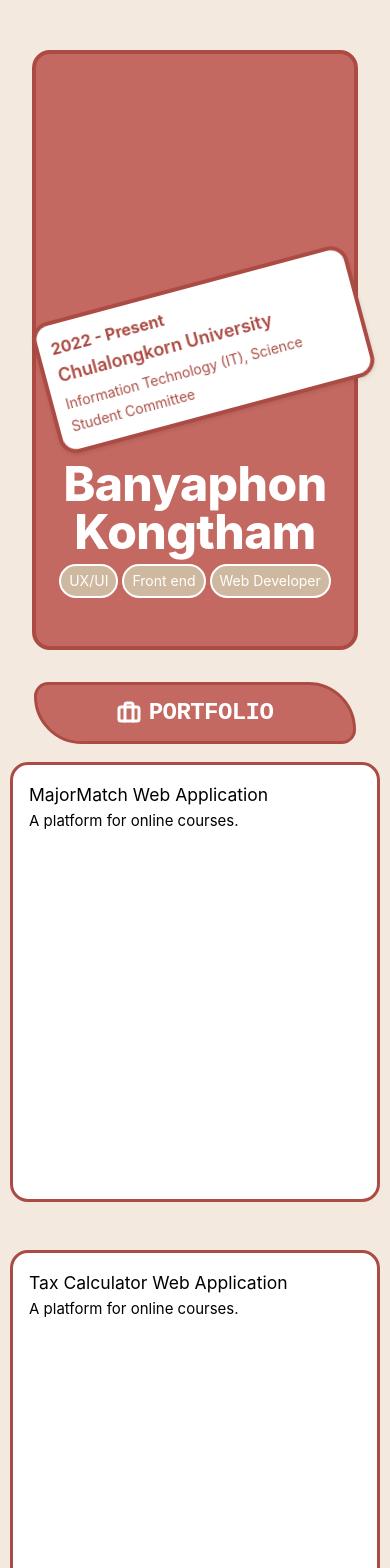
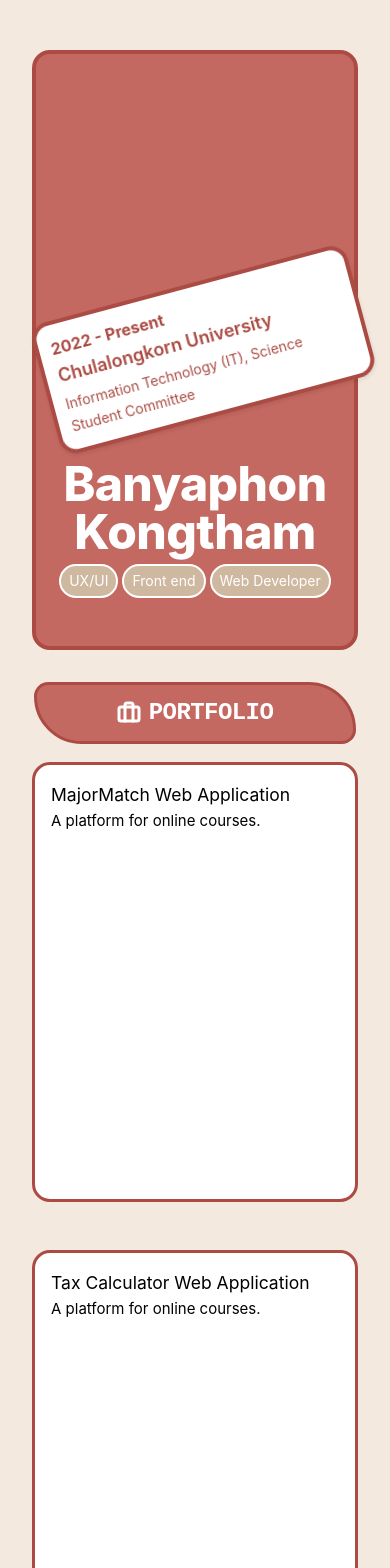
Before and after one commit to bypkt-bk/portfolio, a Vue app: page / in a window 390 px wide. Shown: the top 1568 px of the page. Built offline with nearby package versions, Linux system fonts and the light colour scheme.

Commit message:
fix(responsive): add min-width

```diff
--- a/src/components/hero/HeroBanner.vue
+++ b/src/components/hero/HeroBanner.vue
@@ -84,6 +84,7 @@ onMounted(() => {
 .hero {
   display: flex;
   background-color: #c46961;
+  min-width: 320px;
   margin-top: 18px;
   height: 600px;
   width: calc(100vw - 64px); /* Subtract 40px left and 40px right margin */
--- a/src/components/projects/ProjectItem.vue
+++ b/src/components/projects/ProjectItem.vue
@@ -12,7 +12,9 @@ defineProps({ project: Object })
 <style scoped>
 .project-item {
   padding: 1rem;
-  width: 370px;
+  width: 100%;
+  max-width: 370px;
+  min-width: 320px;
   height: 440px;
   color: black;
   border-radius: 18px;
```
